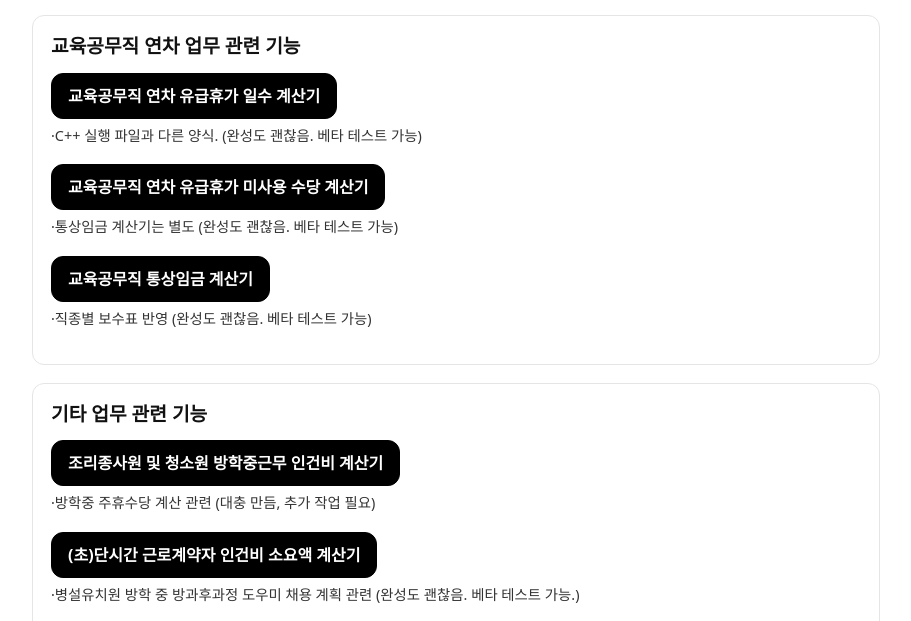
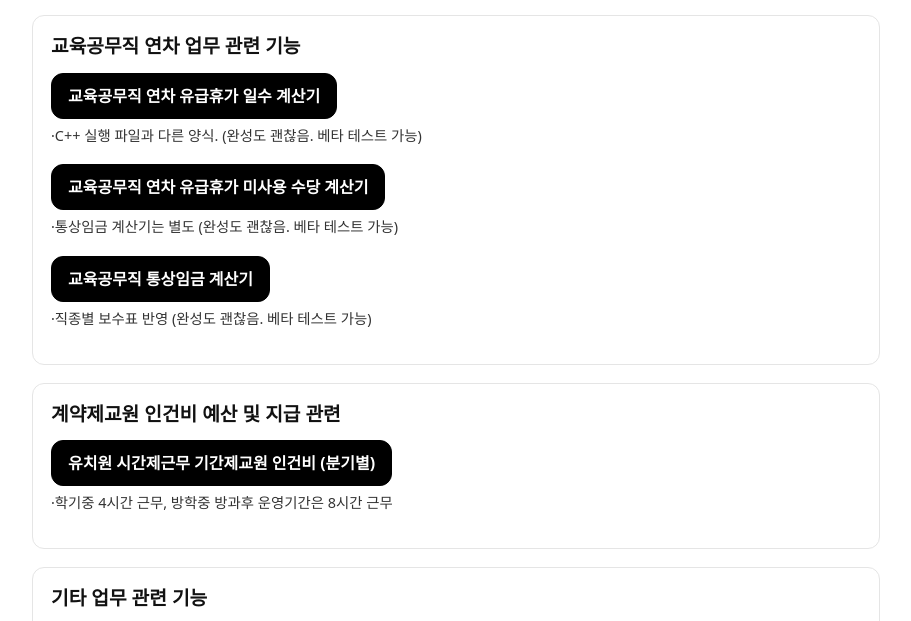
Before and after one commit to comicshaey/narcolepsyhaey-251112-2, a plain HTML site: page index.html in a window 1280 px wide. Shown: the part 125-746 px from the top of the page, without its empty margins (184-1095 px from the left). Drawn offline with Linux system fonts and the light colour scheme.

Commit message:
index.html 업데이트

```diff
--- a/index.html
+++ b/index.html
@@ -32,6 +32,14 @@
         <div class="btn-desc">·통상임금 계산기는 별도 (완성도 괜찮음. 베타 테스트 가능)</div></div>
       <div><a class="btn" href="/ordinary-wage/">교육공무직 통상임금 계산기</a>
         <div class="btn-desc">·직종별 보수표 반영 (완성도 괜찮음. 베타 테스트 가능)</div></div>
+    </section>
+
+
+    <!-- 계약제 교원 인건비 등 관련 -->
+    <section class="section">
+      <h2 style="font-size:1.2rem; margin:0 0 12px">계약제교원 인건비 예산 및 지급 관련</h2>
+      <a class="btn" href="/contract-teacher-budget/">유치원 시간제근무 기간제교원 인건비 (분기별)</a>
+      <div class="btn-desc">·학기중 4시간 근무, 방학중 방과후 운영기간은 8시간 근무</div>
     </section>
 
     <!-- 기타 업무 (카테고리 미분류) -->
```
